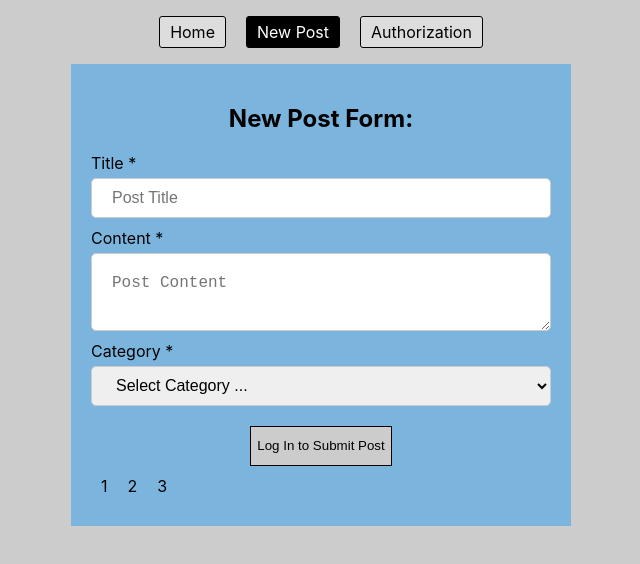
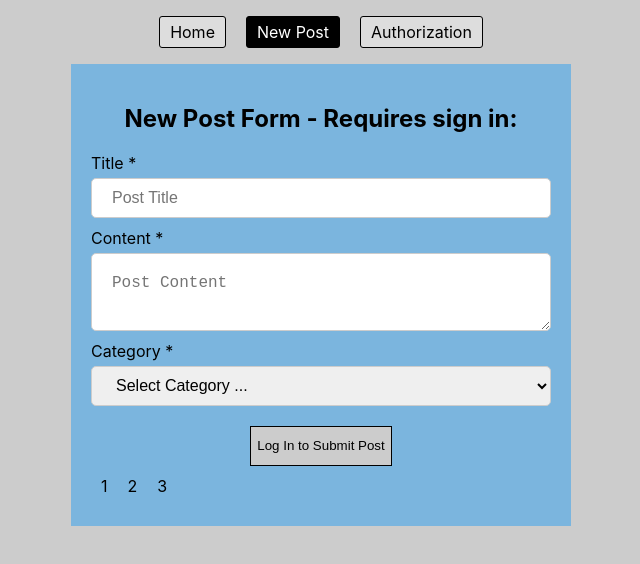
Before and after one commit to IvanMilivojevic/react-test-redux, a React (Create React App) app: page /new-post in a window 1280 px wide. Shown: the top 564 px of the page, without its empty margins (319-959 px from the left). Built offline with nearby package versions, Linux system fonts and the light colour scheme.

Commit message:
new main

```diff
--- a/src/Containers/NewPost/NewPost.js
+++ b/src/Containers/NewPost/NewPost.js
@@ -104,7 +104,7 @@ const NewPost = (props) => {
 
   return (
     <div className={styles.FormWrapper}>
-      <h2>New Post Form:</h2>
+      <h2>New Post Form - Requires sign in:</h2>
       <form>
         {formAll.map((field) => (
           <FormField {...field} changed={changeValueHandler} key={field.name} checker={formSubmiting} />
```
